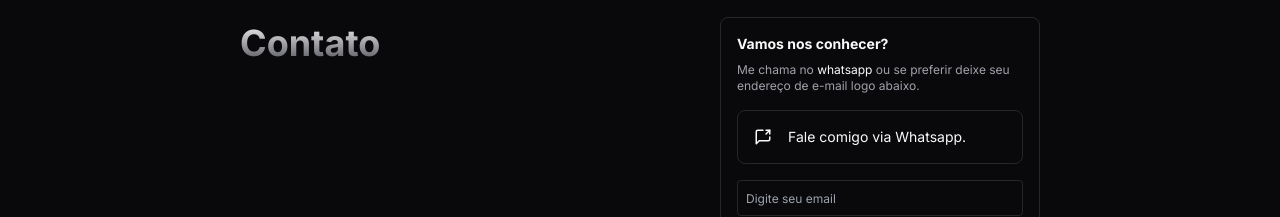
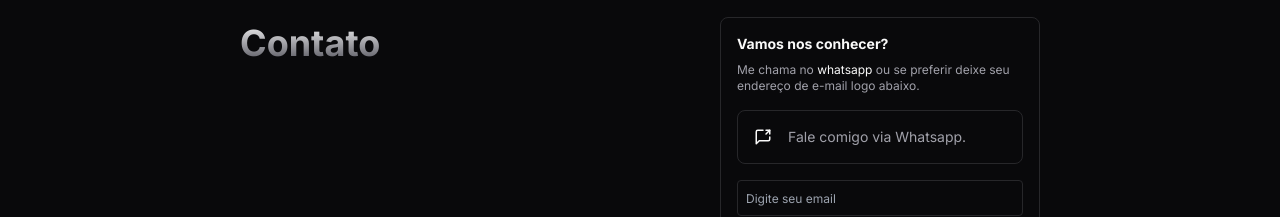
Before and after one commit to KARAUJO1003/portifolio.web.1.4.0, a Next.js app in the folder portifolio/: page / in a window 1280 px wide. Shown: the part 5280-5497 px from the top of the page. Built offline with nearby package versions, Linux system fonts and the light colour scheme.

Commit message:
Update contacts.tsx

```diff
--- a/portifolio/src/app/_components/sections/contact/contacts.tsx
+++ b/portifolio/src/app/_components/sections/contact/contacts.tsx
@@ -44,20 +44,20 @@ export const ContactsSection = () => {
             </span>
           </Card.Header>
           <Card.Body className="aspect-auto">
-            <Card.Container className="mx-4 flex gap-4 items-center p-4 hover:bg-secondary/50">
-              <MessageSquareShare size={18} />
-              <div>
-                <DescriptionTypography className=" text-left text-muted-foreground max-w-60">
             <Link
               className="text-primary transition-all cursor-pointer"
               href="https://api.whatsapp.com/send?phone=5594991257923&text=Fale%20comigo%20atrav%C3%A9s%20do%20Whatsapp."
               target="_blank"
             >
+              <Card.Container className="mx-4 flex gap-4 items-center p-4 hover:bg-secondary/50">
+                <MessageSquareShare size={18} />
+                <div>
+                  <DescriptionTypography className=" text-left text-muted-foreground max-w-60">
                     Fale comigo via Whatsapp.
-                  </Link>
                   </DescriptionTypography>
                 </div>
               </Card.Container>
+            </Link>
             <div className="flex w-full p-4">
               <input
                 placeholder="Digite seu email"
```
Lines whose indentation alone changed are shown as unchanged.
